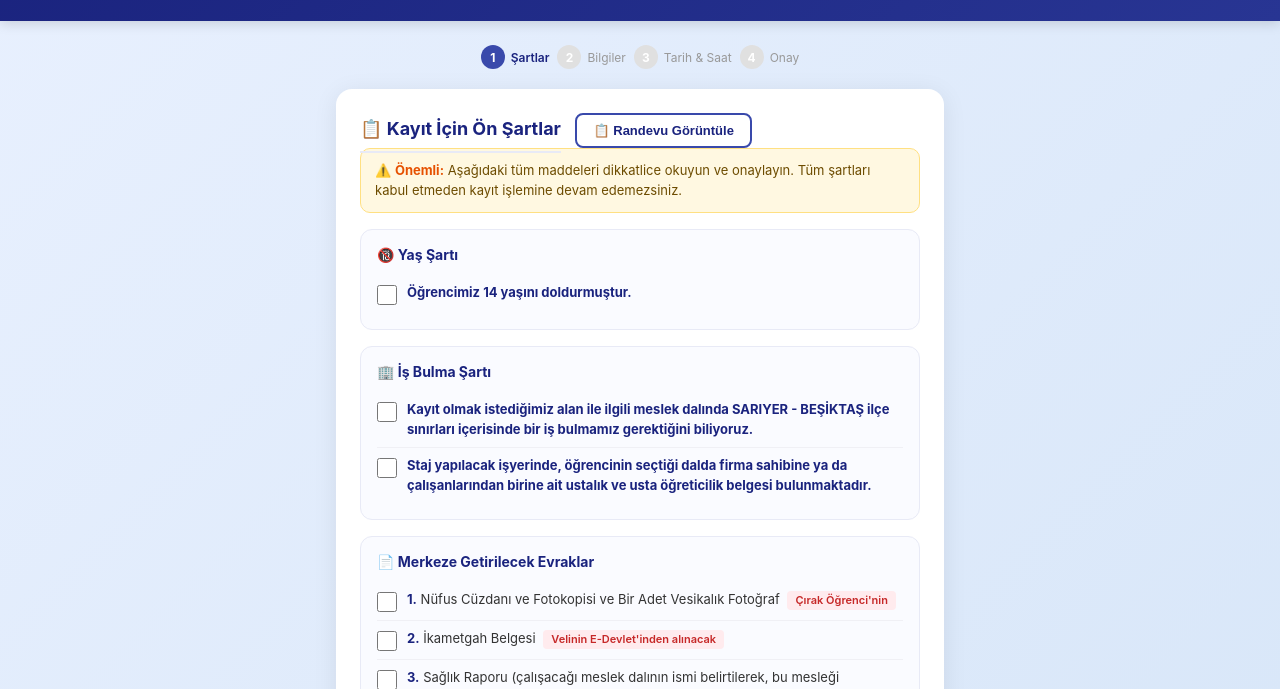
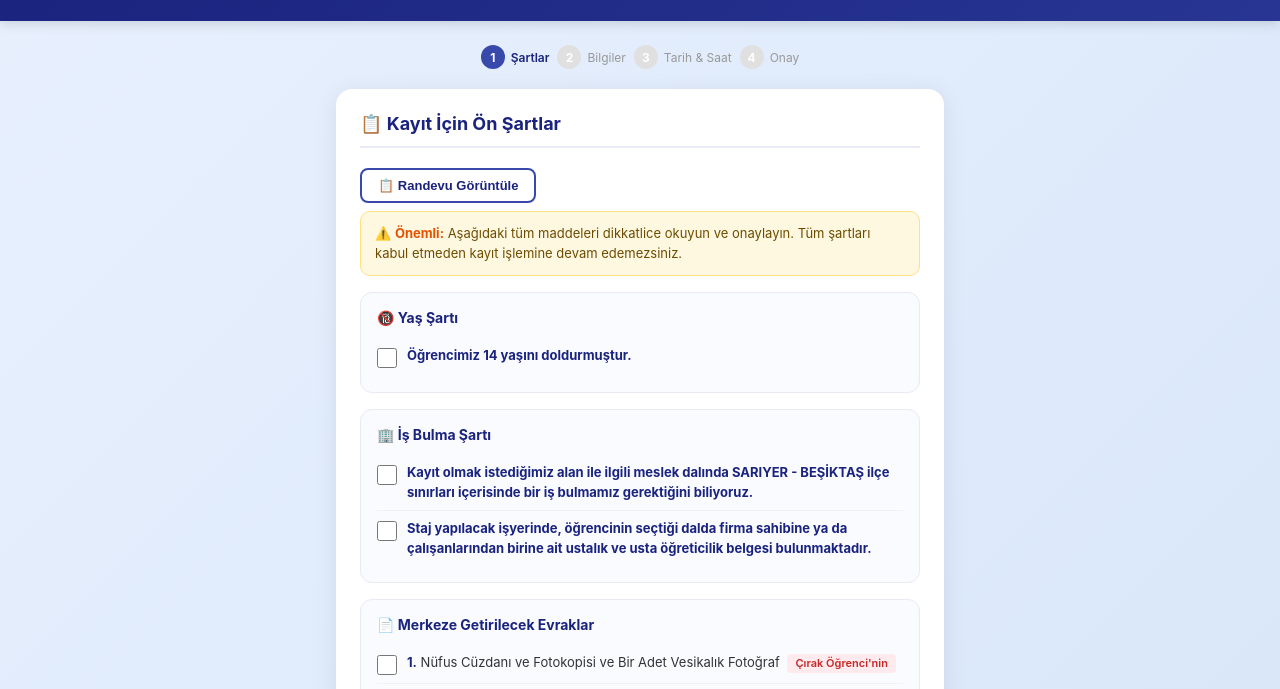
Before and after one commit to ugursoldan/mesem-randevu, a website: page public/index.html in a window 1280 px wide. Shown: the part 74-763 px from the top of the page. Drawn offline with Linux system fonts and the light colour scheme; no server answers.

Commit message:
fix: başlık yanındaki buton alt satıra alındı

```diff
--- a/public/index.html
+++ b/public/index.html
@@ -312,8 +312,8 @@
 
     <!-- Step 0: Checklist -->
     <div class="card" id="step0">
-      <h2 style="display:inline">📋 Kayıt İçin Ön Şartlar</h2>
-      <button type="button" class="btn-secondary" onclick="openViewModal()" style="padding:8px 16px; font-size:13px; vertical-align:middle; margin-left:10px;">📋 Randevu Görüntüle</button>
+      <h2 style="display:block">📋 Kayıt İçin Ön Şartlar</h2>
+      <button type="button" class="btn-secondary" onclick="openViewModal()" style="padding:8px 16px; font-size:13px; margin-bottom:8px;">📋 Randevu Görüntüle</button>
 
       <div class="checklist-note">
         ⚠️ <strong>Önemli:</strong> Aşağıdaki tüm maddeleri dikkatlice okuyun ve onaylayın.
```
